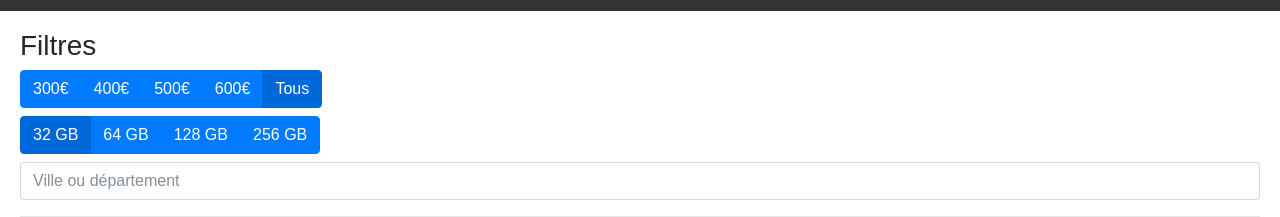
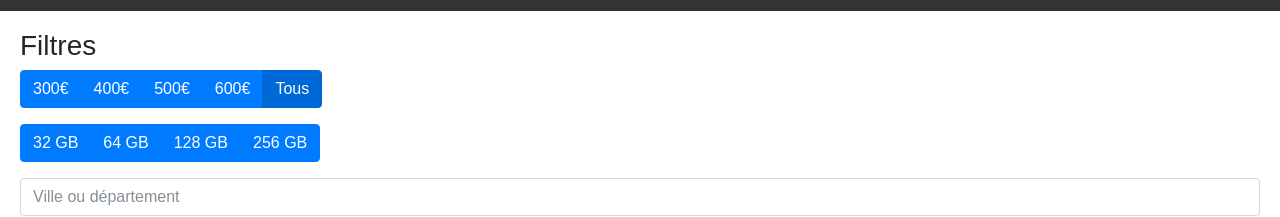
Before and after one commit to dindonus/ifound, a React (Create React App) app in the folder front-end/: page /offers/1 in a window 1280 px wide. Shown: the part 194-411 px from the top of the page. Built offline with nearby package versions, Linux system fonts and the light colour scheme; no server answers.

Commit message:
use ButtonGroup component

```diff
--- a/front-end/src/components/offers/Filters.js
+++ b/front-end/src/components/offers/Filters.js
@@ -1,4 +1,5 @@
 import React from 'react';
+import ButtonGroup from '../utilities/ButtonGroup';
 
 const Filters = ({ activeFilters, onChange }) => {
   const filters = {
@@ -16,37 +17,26 @@ const Filters = ({ activeFilters, onChange }) => {
       { value: 256, text: '256 GB' }
     ]
   };
+  const pricesButtons = filters.prices.map(price => ({
+    value: price.value,
+    text: price.text,
+    active: price.value === activeFilters.price,
+    onClick: event => onChange('price', price.value)
+  }));
+  const capacitiesButtons = filters.capacities.map(capacity => ({
+    value: capacity.value,
+    text: capacity.text,
+    active: capacity.value === activeFilters.price,
+    onClick: event => onChange('capacity', capacity.value)
+  }));
   return (
     <section>
       <h3>Filtres</h3>
-      <div className="btn-group mb-2">
-        {filters.prices.map((price, index) => {
-          const isActive = price.value === activeFilters.price;
-          return (
-            <button
-              className={`${isActive ? 'active' : ''} btn btn-primary`}
-              key={index}
-              onClick={event => onChange('price', price.value)}
-            >
-              {price.text}
-            </button>
-          );
-        })}
+      <div className="mb-3">
+        <ButtonGroup buttons={pricesButtons} />
       </div>
-      <br />
-      <div className="btn-group mb-2">
-        {filters.capacities.map((capacity, index) => {
-          const isActive = capacity.value === activeFilters.capacity;
-          return (
-            <button
-              key={index}
-              className={`${isActive ? 'active' : ''} btn btn-primary`}
-              onClick={event => onChange('capacity', capacity.value)}
-            >
-              {capacity.text}
-            </button>
-          );
-        })}
+      <div className="mb-3">
+        <ButtonGroup buttons={capacitiesButtons} />
       </div>
       <div className="input-group">
         <input
--- a/front-end/src/components/offers/Offer.js
+++ b/front-end/src/components/offers/Offer.js
@@ -12,7 +12,7 @@ const Offer = ({ data }) => (
         <h3>
           <Capitalize string={data.title} />
         </h3>
-        <adress>{data.location}</adress>
+        <address>{data.location}</address>
         <div>{data.published.localized}</div>
         <div>
           <a href={data.href} target="_blank">
--- /dev/null
+++ b/front-end/src/components/utilities/ButtonGroup.js
@@ -0,0 +1,21 @@
+import React from 'react';
+
+const ButtonGroup = ({ buttons }) => {
+  return (
+    <div className="btn-group">
+      {buttons.map((button, index) => {
+        return (
+          <button
+            className={`${button.active ? 'active' : ''} btn btn-primary`}
+            key={index}
+            onClick={button.onClick}
+          >
+            {button.text}
+          </button>
+        );
+      })}
+    </div>
+  );
+};
+
+export default ButtonGroup;
```
